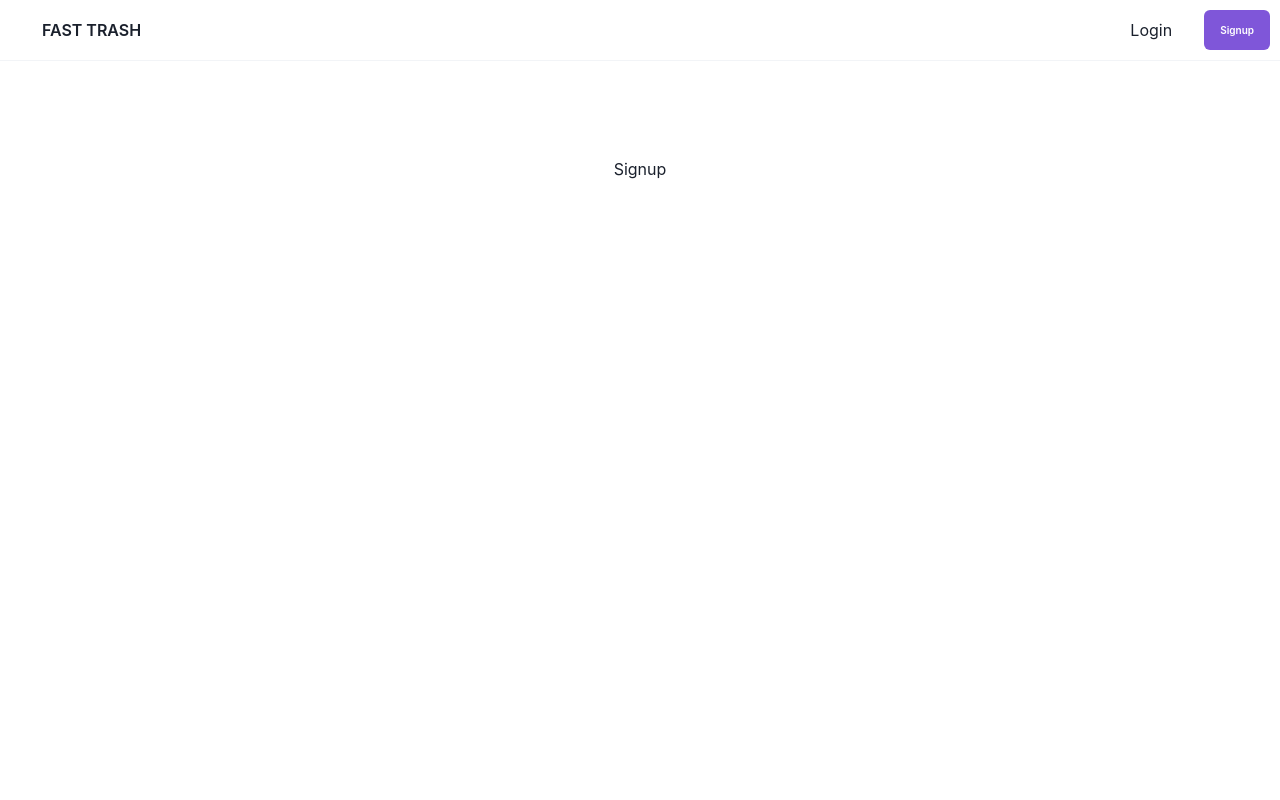
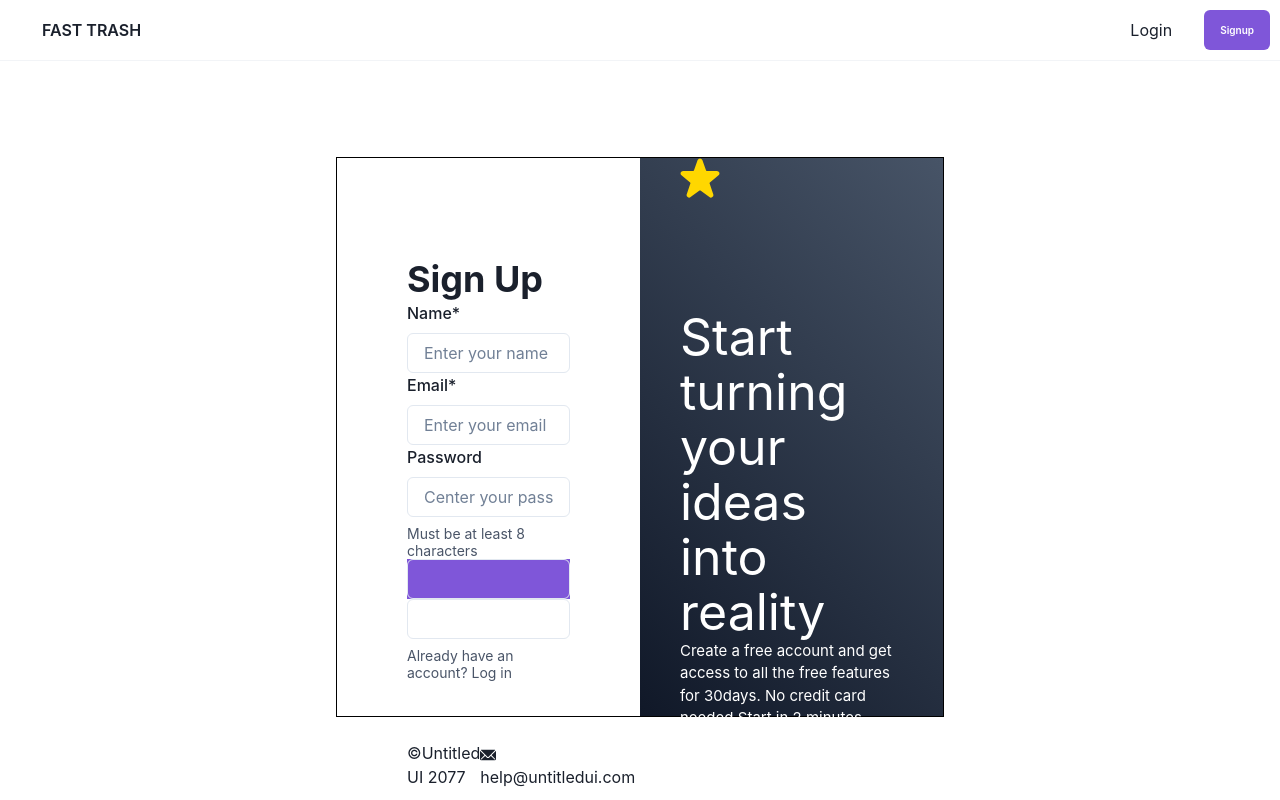
Before and after one commit to dscfuto-org/fasthrash-FE, a React (Create React App) app: page /Signup in a window 1280 px wide. Built offline with nearby package versions, Linux system fonts and the light colour scheme.

Commit message:
added the input style

```diff
--- a/package.json
+++ b/package.json
@@ -3,12 +3,14 @@
   "version": "0.1.0",
   "private": true,
   "dependencies": {
+    "@chakra-ui/icons": "^2.0.17",
     "@chakra-ui/react": "^2.4.9",
     "@emotion/react": "^11.10.5",
     "@emotion/styled": "^11.10.5",
     "@testing-library/jest-dom": "^5.16.5",
     "@testing-library/react": "^13.4.0",
     "@testing-library/user-event": "^13.5.0",
+    "babel-loader": "^9.1.2",
     "framer-motion": "^9.0.2",
     "react": "^18.2.0",
     "react-dom": "^18.2.0",
--- /dev/null
+++ b/src/CssStyle/SignUp.module.css
@@ -0,0 +1,5 @@
+.box{
+    width: 50%;
+    padding: 0px 70px;
+    margin: 100px auto;
+}
--- a/src/pages/Signup.js
+++ b/src/pages/Signup.js
@@ -1,7 +1,72 @@
+import { Box, FormControl, Heading, FormLabel, FormHelperText, Input, Text, Flex, Icon} from '@chakra-ui/react'
+import { EmailIcon, StarIcon} from '@chakra-ui/icons'
+import {Form} from "react-router-dom"
+import classes from "../CssStyle/SignUp.module.css"
 export default function Signup() {
   return (
-    <form>
-      <h1>Signup</h1>
-    </form>
+    <Box
+    display={'Flex'}
+    width={'50%'}
+    border={'1px solid #000000'}
+    height={'70vh'}
+    >
+    <Form className={classes.box}>
+      <Heading>Sign Up</Heading>
+        <FormControl>
+          <FormLabel>Name*</FormLabel>
+            <Input type='text' placeholder='Enter your name'/>
+          <FormLabel>Email*</FormLabel>
+            <Input type='email' placeholder='Enter your email'/>
+          <FormLabel>Password</FormLabel>
+            <Input type='password' placeholder='Center your password'/>
+            <Box>
+            <FormHelperText>Must be at least 8 characters</FormHelperText>
+            </Box>
+            <Box
+            backgroundColor={'#7F56D9'}            >
+            <Input type='password'/>
+            </Box>
+            <Box>
+            <Input type='password'/>
+            </Box>
+            <FormHelperText>Already have an account? Log in</FormHelperText>
+            <Flex
+            marginTop={'60px'}
+            justifyContent={'space-between'}
+            alignItems={'center'}
+            >
+              <Box>
+                <Text>&copy;Untitled UI 2077</Text>
+              </Box>
+              <Box>
+                <Text>
+                  <EmailIcon/>
+                  help@untitledui.com</Text>
+              </Box>
+            </Flex>
+        </FormControl>
+    </Form>
+        <Box
+        width={'50%'}
+        padding={'0px 40px'}
+        bgGradient='linear(45deg, #101828 0%, #475467 100%)'
+        >
+        <Icon as={StarIcon} w={10} h={10} color='gold' />
+          <Text
+          display={'flex'}
+          justifyContent={'center'}
+          alignItems={'center'}
+          marginTop={'50%'}
+          fontSize={'50px'}
+          color={'#ffffff'}
+          lineHeight={'1.1'}
+          >Start turning your ideas into reality</Text>
+          <Text
+          fontSize={'15px'}
+          color={'#ffffff'}
+          >Create a free account and get access to all the free features for 30days.
+            No credit card needed.Start in 2 minutes. </Text>
+        </Box>
+    </Box>
   );
 }
```
Also changed, not shown: 1 other file (tests, documents, lock files or other folders).
